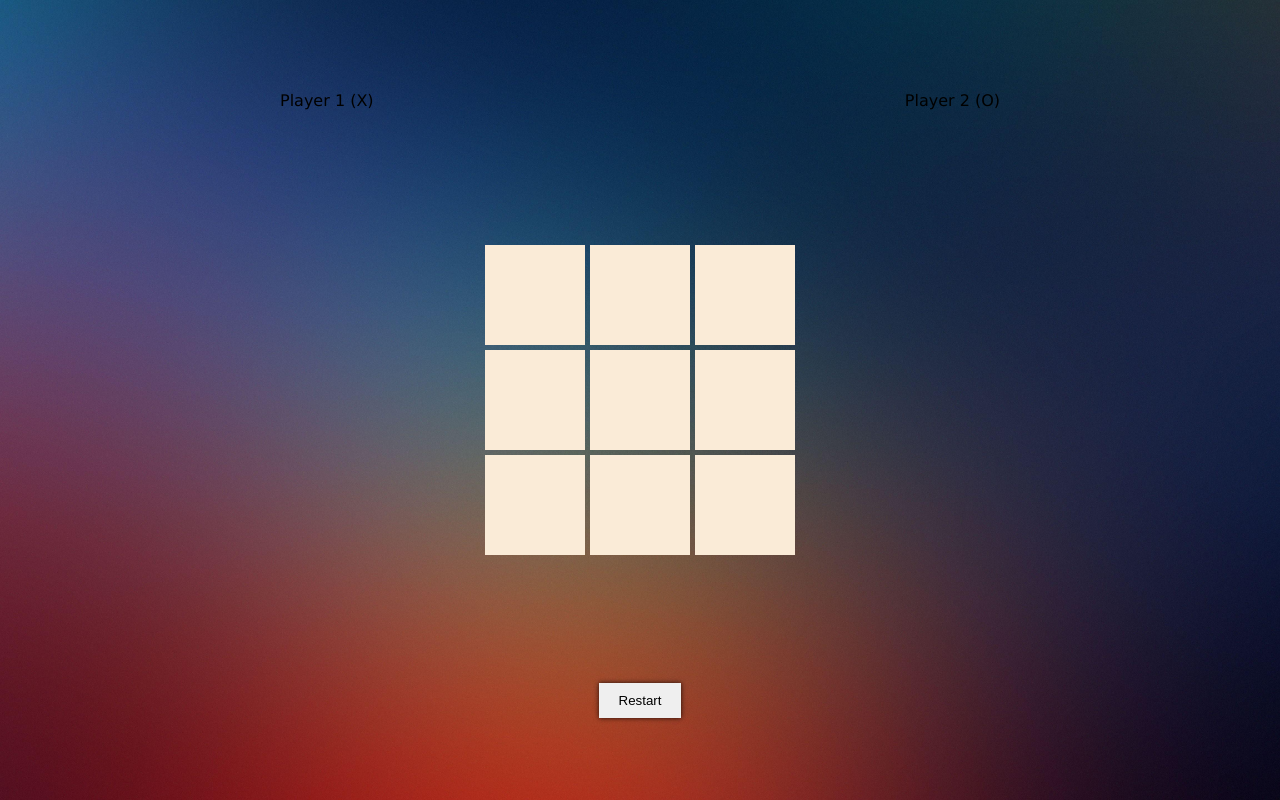
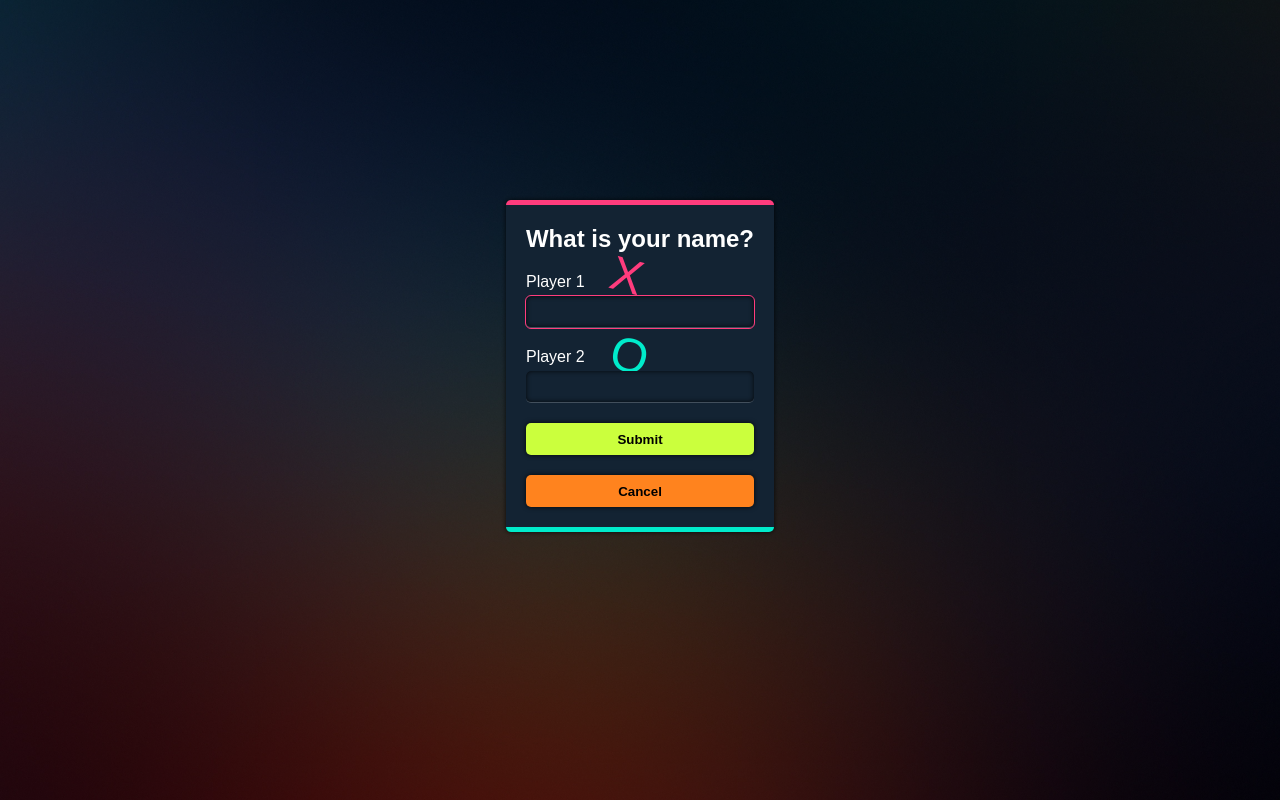
Before and after one commit to LuxScintilla/odin-tictactoe, a plain HTML site: page index.html in a window 1280 px wide. Both pictures are taken after a click on the button "Start". Drawn offline with Linux system fonts and the light colour scheme; a web font is replaced by a local one.

Commit message:
Add modal for player names

```diff
--- a/index.html
+++ b/index.html
@@ -4,6 +4,12 @@
     <meta charset="UTF-8" />
     <meta http-equiv="X-UA-Compatible" content="IE=edge" />
     <meta name="viewport" content="width=device-width, initial-scale=1.0" />
+    <link rel="preconnect" href="https://fonts.googleapis.com" />
+    <link rel="preconnect" href="https://fonts.gstatic.com" crossorigin />
+    <link
+      href="https://fonts.googleapis.com/css2?family=Mochiy+Pop+One&display=swap"
+      rel="stylesheet"
+    />
     <link rel="stylesheet" href="style.css" />
     <script defer src="script.js"></script>
     <title>Odin TicTacToe</title>
@@ -11,14 +17,44 @@
   <body>
     <button class="start-btn">Start</button>
 
+    <dialog class="modal">
+      <h2>What is your name?</h2>
+      <form action="" method="dialog">
+        <div class="p1-wrap">
+          <label for="p1-name" class="p1-label">Player 1</label>
+          <input
+            name="p1-name"
+            class="p1-input"
+            type="text"
+            maxlength="16"
+            autocomplete="off"
+            required
+          />
+        </div>
+        <div class="p2-wrap">
+          <label for="p2-name" class="p2-label">Player 2</label>
+          <input
+            name="p2-name"
+            class="p2-input"
+            type="text"
+            maxlength="16"
+            autocomplete="off"
+            required
+          />
+        </div>
+        <button class="submit-names">Submit</button>
+        <button class="cancel">Cancel</button>
+      </form>
+    </dialog>
+
     <section class="game-container">
       <div class="score-container">
         <div class="p1-container">
-          <p class="p1-name">Player 1 (X)</p>
+          <p class="p1-name"></p>
           <p class="p1-score"></p>
         </div>
         <div class="p2-container">
-          <p class="p2-name">Player 2 (O)</p>
+          <p class="p2-name"></p>
           <p class="p2-score"></p>
         </div>
       </div>
@@ -35,6 +71,7 @@
       </div>
       <div class="control-container">
         <button class="reset-btn">Restart</button>
+        <button class="quit-btn">Quit</button>
       </div>
     </section>
   </body>
--- a/script.js
+++ b/script.js
@@ -1,12 +1,31 @@
+const startButton = document.querySelector(".start-btn");
+
+const modal = document.querySelector(".modal");
+const submitNames = document.querySelector(".submit-names");
+const cancelButton = document.querySelector(".cancel");
+
+const p1Input = document.querySelector(".p1-input").value;
+const p2Input = document.querySelector(".p2-input").value;
+
 const cell = document.querySelectorAll(".cell");
-const startButton = document.querySelector(".start-btn");
+
 const resetButton = document.querySelector(".reset-btn");
+const quitButton = document.querySelector(".quit-btn");
 
-startButton.addEventListener("click", showGame);
+startButton.addEventListener("click", function () {
+  modal.showModal();
+});
+cancelButton.addEventListener("click", function () {
+  modal.close();
+});
+submitNames.addEventListener("click", function () {
+  showGame();
+  playerController.displayNames();
+});
 
 function showGame() {
   document.querySelector(".game-container").style.display = "grid";
-  startButton.style.display = "none";
+  startButton.classList.add("start-btn-hidden");
 }
 
 const CreatePlayer = function (name, mark, color) {
@@ -14,8 +33,16 @@ const CreatePlayer = function (name, mark, color) {
   this.mark = mark;
   this.color = color;
 };
-const playerOne = new CreatePlayer("Player 1", "X", "#ff3c7d");
-const playerTwo = new CreatePlayer("Player 2", "O", "#00ebcb");
+const playerOne = new CreatePlayer(p1Input, "X", "#ff3c7d");
+const playerTwo = new CreatePlayer(p2Input, "O", "#00ebcb");
+
+const playerController = (function () {
+  function displayNames() {
+    document.querySelector(".p1-name").textContent = playerOne.name;
+    document.querySelector(".p2-name").textContent = playerTwo.name;
+  }
+  return { displayNames };
+})();
 
 const gameBoard = (function () {
   let turn = 1;
@@ -72,6 +99,7 @@ const gameBoard = (function () {
           turn === 1 &&
           gameFinished === false
         ) {
+          cell[i].style.color = playerOne.color;
           cell[i].textContent = playerOne.mark;
           boardArray[i] = playerOne.mark;
           checkCombo();
@@ -81,6 +109,7 @@ const gameBoard = (function () {
           turn === 2 &&
           gameFinished === false
         ) {
+          cell[i].style.color = playerTwo.color;
           cell[i].textContent = playerTwo.mark;
           boardArray[i] = playerTwo.mark;
           checkCombo();
@@ -99,9 +128,17 @@ const gameBoard = (function () {
       cell[i].classList.remove("winning-cell");
     }
   }
-  resetButton.addEventListener("click", resetGame);
 
-  return { resetGame, placeMarker };
+  function quitGame() {
+    resetGame();
+    document.querySelector(".game-container").style.display = "none";
+    startButton.classList.remove("start-btn-hidden");
+  }
+
+  return { resetGame, quitGame, placeMarker };
 })();
 
+resetButton.addEventListener("click", gameBoard.resetGame);
+quitButton.addEventListener("click", gameBoard.quitGame);
+
 gameBoard.placeMarker();
--- a/style.css
+++ b/style.css
@@ -4,9 +4,17 @@
   box-sizing: border-box;
 }
 
+:root {
+  --main-bg-clr: #132333;
+  --pink: #ff3c7d;
+  --teal: #00ebcb;
+  --lime: #cbff3d;
+  --orange: #ff831e;
+}
+
 body {
   height: 100vh;
-  font-family: Verdana, Geneva, Tahoma, sans-serif;
+  font-family: "Mochiy Pop One", sans-serif;
   background-image: url(img/background.jpg);
   background-position: center;
   background-repeat: no-repeat;
@@ -23,22 +31,32 @@ body {
   transition: 0.3s;
 }
 
+.start-btn-hidden {
+  display: none;
+}
+
 .start-btn:hover {
   background-color: rgb(129, 182, 182);
 }
 
 .game-container {
-  height: 100vh;
-  width: 720px;
   display: none;
   grid-template-columns: 1fr;
   grid-template-rows: 1fr 2fr 1fr;
   align-items: center;
   justify-items: center;
+  height: 75vh;
+  width: 640px;
+  padding: 20px;
+  border-radius: 5px;
+  background-color: var(--main-bg-clr);
+  border-top: 5px solid var(--pink);
+  border-bottom: 5px solid var(--teal);
+  box-shadow: 0 0 5px rgba(0, 0, 0, 0.8);
 }
 
 .score-container {
-  width: 720px;
+  width: 100%;
   display: flex;
   justify-content: space-between;
 }
@@ -56,7 +74,7 @@ body {
   display: flex;
   justify-content: center;
   align-items: center;
-  font-size: 3rem;
+  font-size: 4rem;
   font-weight: bolder;
 }
 
@@ -74,3 +92,131 @@ body {
 .reset-btn:hover {
   background-color: rgb(129, 182, 182);
 }
+
+.quit-btn {
+  border: none;
+  padding: 10px 20px 10px 20px;
+  box-shadow: 0 0 5px rgba(0, 0, 0, 0.8);
+  transition: 0.3s;
+}
+
+.quit-btn:hover {
+  background-color: rgb(129, 182, 182);
+}
+
+/* MODAL STYLING ---------------------------------------*/
+
+.modal {
+  background-color: var(--main-bg-clr);
+  color: white;
+  padding: 20px;
+  border-radius: 5px;
+  border-top: 5px solid var(--pink);
+  border-bottom: 5px solid var(--teal);
+  border-left: 0;
+  border-right: 0;
+  box-shadow: 0 0 5px rgba(0, 0, 0, 0.8);
+  z-index: 0;
+  margin: 200px auto;
+}
+
+.modal::backdrop {
+  background-color: rgba(0, 0, 0, 0.6);
+}
+
+.modal > h2 {
+  margin-bottom: 20px;
+}
+
+.modal > form {
+  position: relative;
+  display: flex;
+  flex-direction: column;
+  gap: 20px;
+}
+
+.p1-wrap,
+.p2-wrap {
+  display: flex;
+  flex-direction: column;
+}
+
+.p1-label,
+.p2-label {
+  margin-bottom: 5px;
+  z-index: 2;
+}
+
+.p1-label::after {
+  content: "X";
+  position: absolute;
+  top: -25px;
+  left: 85px;
+  font-size: 3rem;
+  color: var(--pink);
+  transform: rotate(15deg);
+  z-index: 1;
+}
+
+.p2-label::after {
+  content: "O";
+  position: absolute;
+  top: 55px;
+  left: 85px;
+  font-size: 3rem;
+  color: var(--teal);
+  transform: rotate(15deg);
+  z-index: 1;
+}
+
+.p1-input,
+.p2-input {
+  border: none;
+  border-radius: 5px;
+  background-color: var(--main-bg-clr);
+  height: 2rem;
+  box-shadow: inset 0 0 5px rgba(0, 0, 0, 0.8);
+  border-bottom: 1px solid rgba(255, 255, 255, 0.2);
+  z-index: 2;
+}
+
+.p1-input:focus {
+  outline: 1px solid var(--pink);
+}
+
+.p2-input:focus {
+  outline: 1px solid var(--teal);
+}
+
+input[type="text"] {
+  color: white;
+  padding-left: 10px;
+}
+
+.submit-names {
+  border: none;
+  height: 2rem;
+  border-radius: 5px;
+  background-color: var(--lime);
+  font-weight: bolder;
+  box-shadow: 0 0 5px rgba(0, 0, 0, 0.8);
+  transition: 0.3s;
+}
+
+.submit-names:hover {
+  background-color: white;
+}
+
+.cancel {
+  border: none;
+  height: 2rem;
+  border-radius: 5px;
+  background-color: var(--orange);
+  font-weight: bolder;
+  box-shadow: 0 0 5px rgba(0, 0, 0, 0.8);
+  transition: 0.3s;
+}
+
+.cancel:hover {
+  background-color: white;
+}
```
